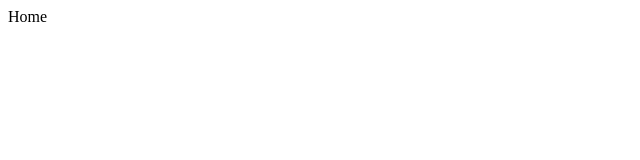
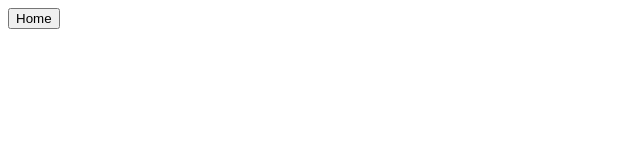
Before and after one commit to PikachuF0dder/PikachuF0dder.github.io, a plain HTML site: page page2.html in a window 1280 px wide. Shown: the full height of the page, 0-640 px from the left. Drawn offline with Linux system fonts and the light colour scheme.

Commit message:
Update page2.html

```diff
--- a/page2.html
+++ b/page2.html
@@ -7,8 +7,10 @@
     <title>Document</title>
 </head>
 <body>
-    <link href="index.html">
-      Home
-    </link>
+    <a href="index.html">
+        <button>
+            Home
+        </button>
+    </a>
 </body>
 </html>
```
